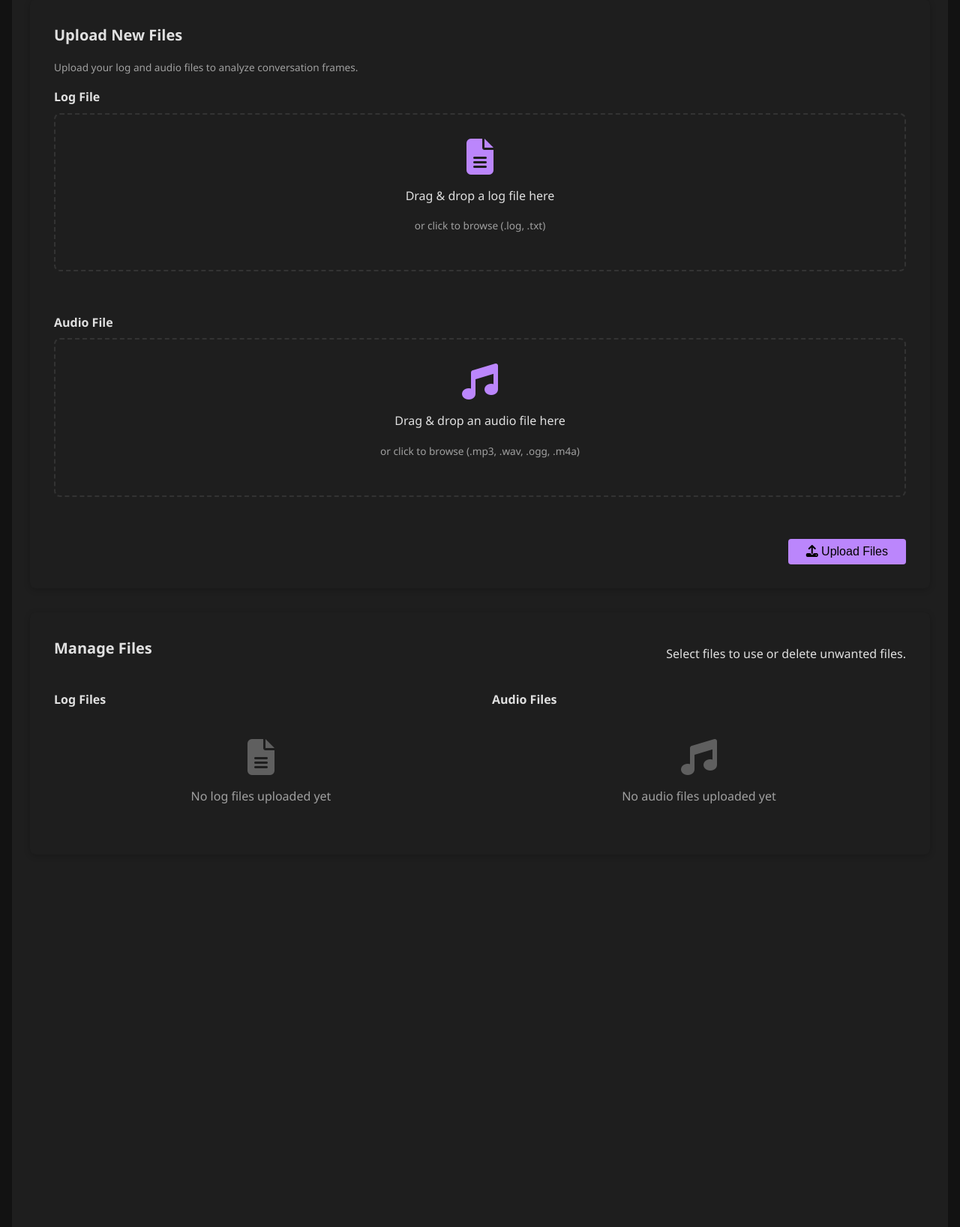
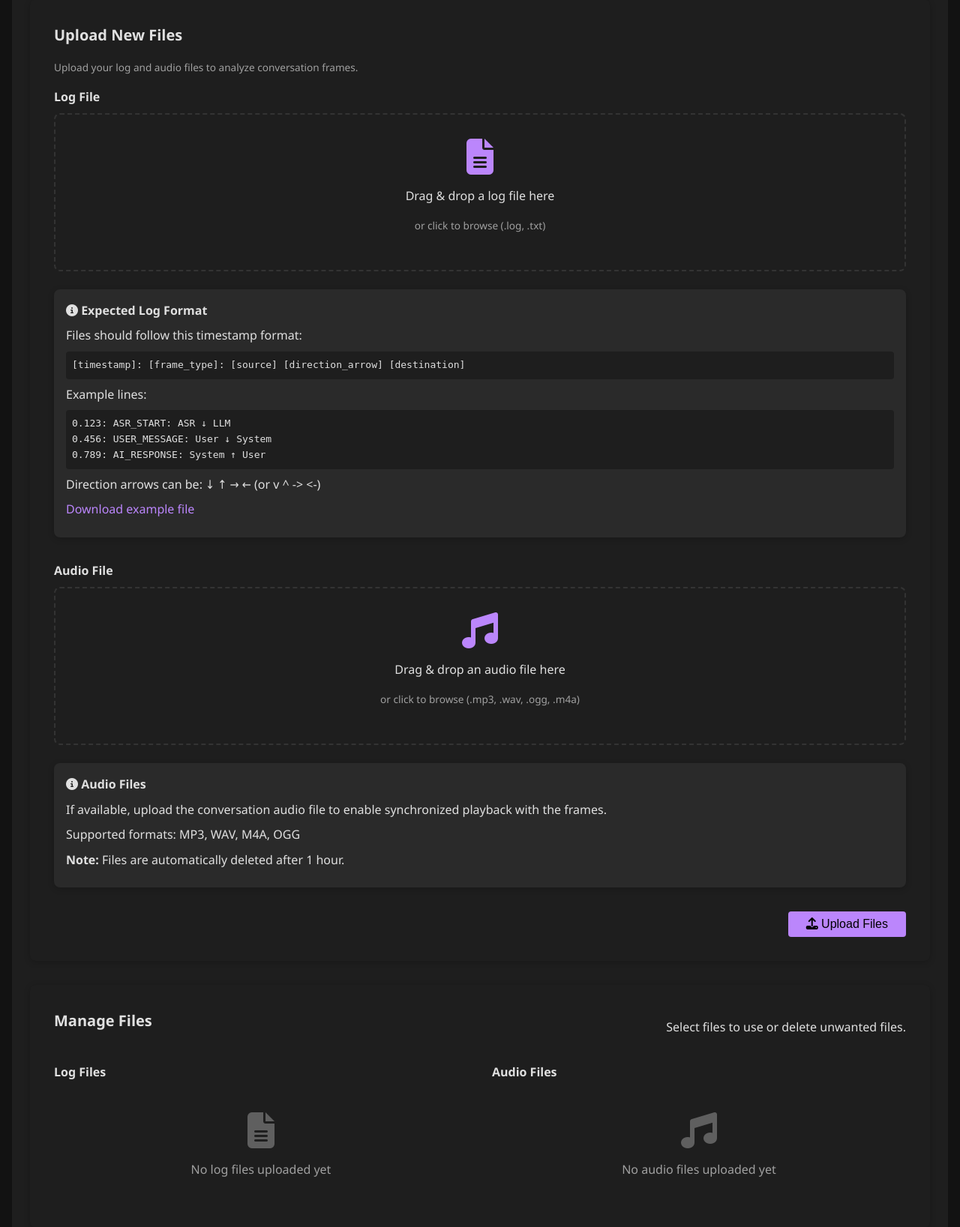
Before and after one commit to willb2746/Frame-Reader, a Flask app: page /upload in a window 1280 px wide. Shown: the part 228-1865 px from the top of the page at 75% size. Run offline with Flask 3, Linux system fonts and the light colour scheme.

Commit message:
Enhance upload page with format information and example download
- Added responsive layout adjustments for file upload sections.
- Introduced format information for log files, including expected format and example lines.
- Added a download link for an example log file to assist users.
- Included audio file upload guidelines and supported formats in the UI.

```diff
--- a/templates/upload.html
+++ b/templates/upload.html
@@ -216,10 +216,59 @@
         .two-columns {
             display: flex;
             gap: 2rem;
+            flex-wrap: nowrap;
+            width: 100%;
         }
 
         .column {
             flex: 1;
+            min-width: 300px;
+        }
+
+        @media (max-width: 768px) {
+            .two-columns {
+                flex-direction: row;
+                flex-wrap: nowrap;
+                overflow-x: auto;
+            }
+
+            .column {
+                min-width: 300px;
+                width: 80%;
+                flex-shrink: 0;
+            }
+        }
+
+        .format-info {
+            margin-top: 1rem;
+            padding: 1rem;
+            background-color: var(--surface-color-hover);
+            border-radius: 8px;
+            box-shadow: 0 2px 8px var(--shadow-color);
+        }
+
+        .format-info h4 {
+            margin-bottom: 0.5rem;
+        }
+
+        .format-info p {
+            margin-bottom: 0.5rem;
+        }
+
+        .format-info pre {
+            background-color: var(--surface-color);
+            padding: 0.5rem;
+            border-radius: 4px;
+            margin-bottom: 0.5rem;
+        }
+
+        .format-info a {
+            color: var(--primary-color);
+            text-decoration: none;
+        }
+
+        .format-info a:hover {
+            text-decoration: underline;
         }
     </style>
 </head>
@@ -283,6 +332,18 @@
                                     <div class="upload-subtext">or click to browse (.log, .txt)</div>
                                     <input type="file" name="log_file" id="log-file-input" class="file-input" accept=".log,.txt">
                                 </div>
+
+                                <div class="format-info">
+                                    <h4><i class="fas fa-info-circle"></i> Expected Log Format</h4>
+                                    <p>Files should follow this timestamp format:</p>
+                                    <pre>[timestamp]: [frame_type]: [source] [direction_arrow] [destination]</pre>
+                                    <p>Example lines:</p>
+                                    <pre>0.123: ASR_START: ASR ↓ LLM
+0.456: USER_MESSAGE: User ↓ System
+0.789: AI_RESPONSE: System ↑ User</pre>
+                                    <p>Direction arrows can be: ↓ ↑ → ← (or v ^ -> &lt;-)</p>
+                                    <p><a href="#" onclick="downloadExample()">Download example file</a></p>
+                                </div>
                             </div>
 
                             <!-- Audio file upload -->
@@ -293,6 +354,13 @@
                                     <div class="upload-text">Drag & drop an audio file here</div>
                                     <div class="upload-subtext">or click to browse (.mp3, .wav, .ogg, .m4a)</div>
                                     <input type="file" name="audio_file" id="audio-file-input" class="file-input" accept=".mp3,.wav,.ogg,.m4a">
+                                </div>
+
+                                <div class="format-info">
+                                    <h4><i class="fas fa-info-circle"></i> Audio Files</h4>
+                                    <p>If available, upload the conversation audio file to enable synchronized playback with the frames.</p>
+                                    <p>Supported formats: MP3, WAV, M4A, OGG</p>
+                                    <p><strong>Note:</strong> Files are automatically deleted after 1 hour.</p>
                                 </div>
                             </div>
                         </div>
@@ -411,6 +479,53 @@
             {% endif %}
         });
 
+        function downloadExample() {
+            // Create example log content
+            const exampleContent = `0.000: CALL_START: System ↓ User
+0.124: USER_MESSAGE: User ↓ System
+0.456: ASR_START: ASR ↓ LLM
+0.789: ASR_PARTIAL: ASR ↓ LLM
+1.023: ASR_FINAL: ASR ↓ LLM
+1.245: INTENT_DETECTED: NLU ↓ LLM
+1.567: AI_THINKING: LLM → System
+1.890: AI_RESPONSE: System ↑ User
+2.234: TTS_START: TTS ↑ User
+2.567: TTS_AUDIO: TTS ↑ User
+2.890: TURN_END: System ↑ User
+3.123: USER_MESSAGE: User ↓ System
+3.456: ASR_START: ASR ↓ LLM
+3.789: ASR_PARTIAL: ASR ↓ LLM
+4.012: ASR_FINAL: ASR ↓ LLM
+4.345: INTENT_DETECTED: NLU ↓ LLM
+4.678: AI_THINKING: LLM → System
+5.012: AI_RESPONSE: System ↑ User
+5.345: TTS_START: TTS ↑ User
+5.678: TTS_AUDIO: TTS ↑ User
+6.012: TURN_END: System ↑ User
+6.345: CALL_END: System ↑ User`;
+
+            // Create a blob from the content
+            const blob = new Blob([exampleContent], { type: 'text/plain' });
+
+            // Create a download link
+            const url = URL.createObjectURL(blob);
+            const a = document.createElement('a');
+            a.href = url;
+            a.download = 'example_log_file.log';
+
+            // Trigger download
+            document.body.appendChild(a);
+            a.click();
+
+            // Clean up
+            setTimeout(() => {
+                document.body.removeChild(a);
+                URL.revokeObjectURL(url);
+            }, 100);
+
+            return false; // Prevent default link behavior
+        }
+
         function setupDropzone(dropzoneId, inputId) {
             const dropzone = document.getElementById(dropzoneId);
             const input = document.getElementById(inputId);
```
